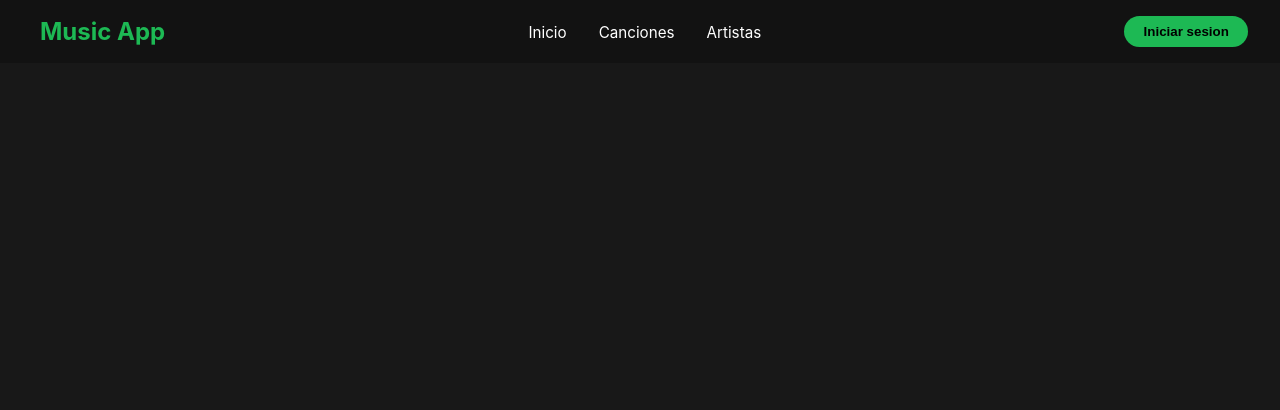
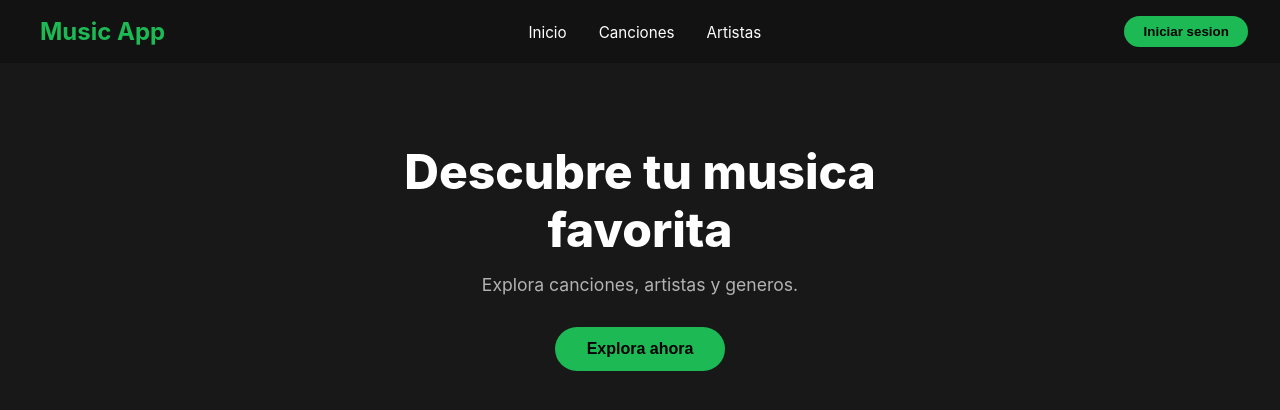
Before and after one commit to Lud0110/Music-App, a React (Create React App) app in the folder frontend/: page / in a window 1280 px wide. Shown: the top 410 px of the page. Built offline with nearby package versions, Linux system fonts and the light colour scheme.

Commit message:
Seccion Hero con estilos

```diff
--- a/frontend/src/App.js
+++ b/frontend/src/App.js
@@ -1,11 +1,13 @@
 import React from "react";
 import './App.css';
 import Navbar from "./components/Navbar";
+import Hero from "./components/Hero";
 
 function app() {
   return (
     <div className="App">
       <Navbar />
+      <Hero />
     </div>
   );
 }
--- /dev/null
+++ b/frontend/src/components/Hero.jsx
@@ -0,0 +1,18 @@
+import React from "react";
+import '../styles/Hero.css';
+
+function Hero() {
+    return (
+        <section className="hero" id="inicio">
+            <div className="hero__content">
+                <h2 className="hero__title">Descubre tu musica favorita</h2>
+                <p className="hero__subtitle">
+                    Explora canciones, artistas y generos.
+                </p>
+                <button className="hero__btn">Explora ahora</button>
+            </div>
+        </section>
+    );
+}
+
+export default Hero
--- /dev/null
+++ b/frontend/src/styles/Hero.css
@@ -0,0 +1,48 @@
+.hero {
+    display: flex;
+    align-items: center;
+    justify-content: center;
+    text-align: center;
+    padding: 5rem 2rem;
+    background: line-gradient(180deg, #1a1a1a 0%, #181818 100%);
+    border-bottom: 1px solid #282828;
+}
+
+.hero__content {
+    max-width: 600px;
+}
+
+.hero__title {
+    font-size: 3rem;
+    font-weight: 800;
+    color: #ffffff;
+    margin-bottom: 1rem;
+    line-height: 1.2;
+}
+
+.hero__title span {
+    color: #1db954;
+}
+
+.hero__subtitle {
+    font-size: 1.1rem;
+    color: #b3b3b3;
+    margin-bottom: 2rem;
+}
+
+.hero__btn {
+    background-color: #1db954;
+    color: #000000;
+    border: none;
+    padding: 0.8rem 2rem;
+    border-radius: 25px;
+    font-size: 1rem;
+    font-weight: 700;
+    cursor: pointer;
+    transition: background-color 0.3s, transform 0.2s;
+}
+
+.hero__btn:hover {
+    background-color: #17a349;
+    transform: scale(1.05);
+}
```
